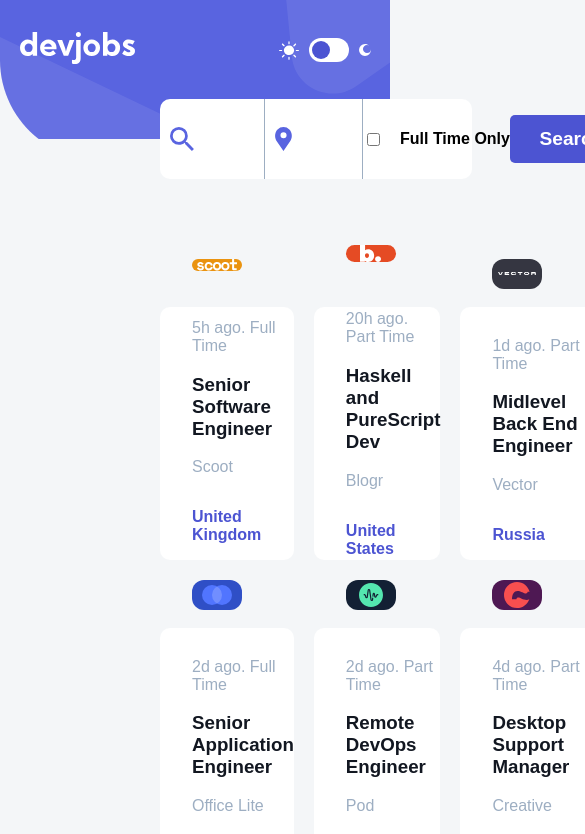
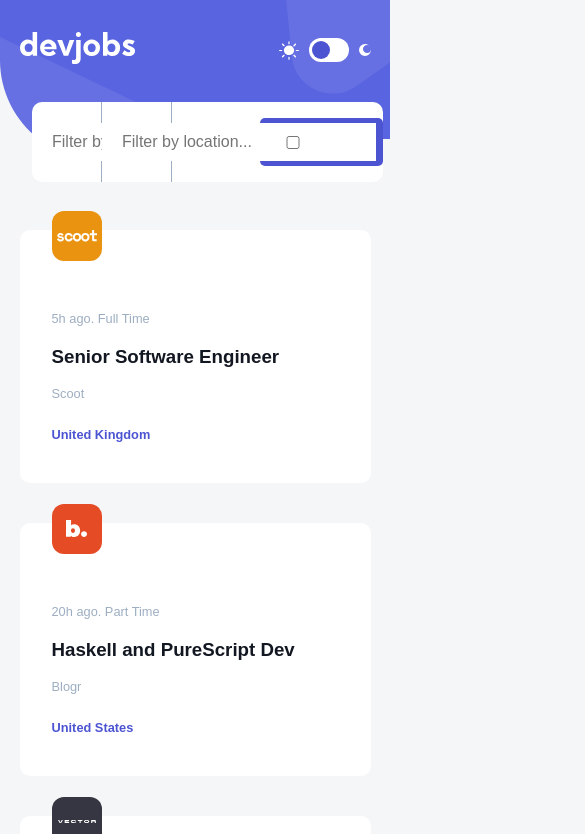
Before and after one commit to abdulrashid232/devjobs, an Angular app: page / in a window 390 px wide. Shown: the top 834 px of the page, 585 px wide, since content can reach past the window. Built offline with nearby package versions, Linux system fonts and the light colour scheme.

Commit message:
start the media queries of mobile for the jobs and search components

```diff
--- a/src/app/jobs/jobs.component.css
+++ b/src/app/jobs/jobs.component.css
@@ -188,7 +188,7 @@
   height: 100%;
   padding: 0 3rem;
 }
-
+/* tablet style */
 @media only screen and (min-width: 600px) and (max-width: 1024px){
   .JobsContainer{
     display: flex;
@@ -283,3 +283,87 @@
     font-size: 1rem;
   }
 }
+
+/* Mobile style */
+@media only screen and (max-width: 599px){
+  .JobsContainer{
+    display: flex;
+    align-items: center;
+    flex-direction: column;
+    justify-content: center;
+    width: 100vw;
+    /* height: 100vh; */
+    /* background-color: var(--secondary-color1); */
+    padding: 0 0 0 0;
+  }
+  .JobsContainer.dark-theme{
+    background-color: var(--dark);
+  }
+  .grid-container{
+    display: grid;
+    align-items: center;
+    justify-content: center;
+    grid-template-columns: 1fr;
+    gap: 40px 10px;
+    grid-template-rows: 1fr;
+    margin: 3rem 0 0 0;
+    width: 90%;
+    padding: 0;
+    max-width: 100vw;
+  }
+  .grid-item{
+    width: 100%;
+    max-width: 100%;
+    padding: 0;
+    margin: 0;
+  }
+  .job-logo{
+    margin: -3rem 0 0 2rem;
+    width: 50px;
+    height: 50px;
+  }
+  .job-details{
+    margin: 3rem 0 0 2rem;
+  }
+  .job-title span,p{
+    font-size: 0.8rem;
+  }
+  .job-location p{
+    font-size: 0.8rem;
+  }
+  .btn{
+    margin-top: 2rem;
+    display: flex;
+    justify-content: center;
+    align-items: center;
+  }
+  .btn button{
+    padding: 10px 20px;
+    height: 48px;
+    font-size: 0.8rem;
+  }
+  .container{
+    width: 90%;
+    margin: -13rem auto 0 auto;
+  }
+  .job-header{
+    margin: 10rem auto 0 auto;
+    height: 140px;
+  }
+  .com-logo{
+    width: 100px;
+    height: 100%;
+    margin-right: 20px;
+  }
+  .com-logo img{
+    width: 40px;
+    height: 40px;
+  }
+  .com-details{
+    margin-left: 20px;
+    padding-right: 3rem;
+  }
+  .job-details-container{
+    margin-top: 3rem;
+}
+}
--- a/src/app/search/search.component.css
+++ b/src/app/search/search.component.css
@@ -78,6 +78,25 @@
   color: #fff;
   accent-color: var(--midnight);
 }
+button{
+  padding: 10px 20px;
+  background-color: var(--violet);
+  color: var(--secondary-color1);
+  border: none;
+  height: 48px;
+  width: 123px;
+  font-size: 1.2rem;
+  font-weight: 700;
+  cursor: pointer;
+  border-radius: 5px;
+  display:flex;
+  align-items: center;
+  justify-content: center;
+  white-space: nowrap;
+}
+button:hover{
+  background-color: var(--light-violet);
+}
 
 /* Tablet Styles */
 @media only screen and (min-width: 600px) and (max-width: 1024px){
@@ -104,14 +123,15 @@
   }
 }
 
-/* Mobile Styles */
-/* @media only screen and (max-width: 599px){
+/* Mobile style */
+@media only screen and (max-width: 599px){
   .search-container{
     width: 90%;
     margin: -2.3rem  2rem 0 2rem;
   }
   .search-container input{
     width: 60%;
+    position: absolute;
   }
   .input-cont img{
     margin-right: 5px;
@@ -127,4 +147,4 @@
   .check-container p{
     font-size: 0.8rem;
   }
-} */
+}
--- a/src/app/search/search.component.html
+++ b/src/app/search/search.component.html
@@ -12,6 +12,6 @@
       <input class="check" type="checkbox" [(ngModel)]="fullTimeOnly">
       <p style="width: 100%;">Full Time Only</p>
     </div>
-    <app-button label="Search" (onClick)="onSearch()"></app-button>
+    <button (click)="onSearch()">Search</button>
   </div>
 </div>
```
